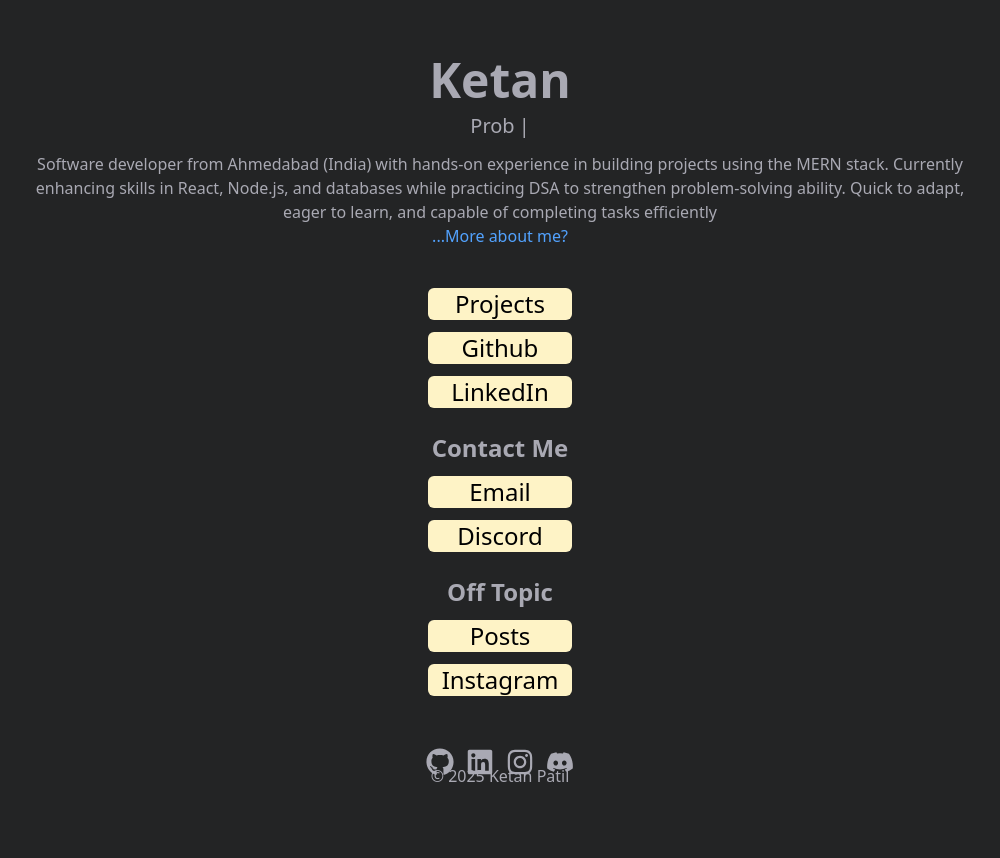
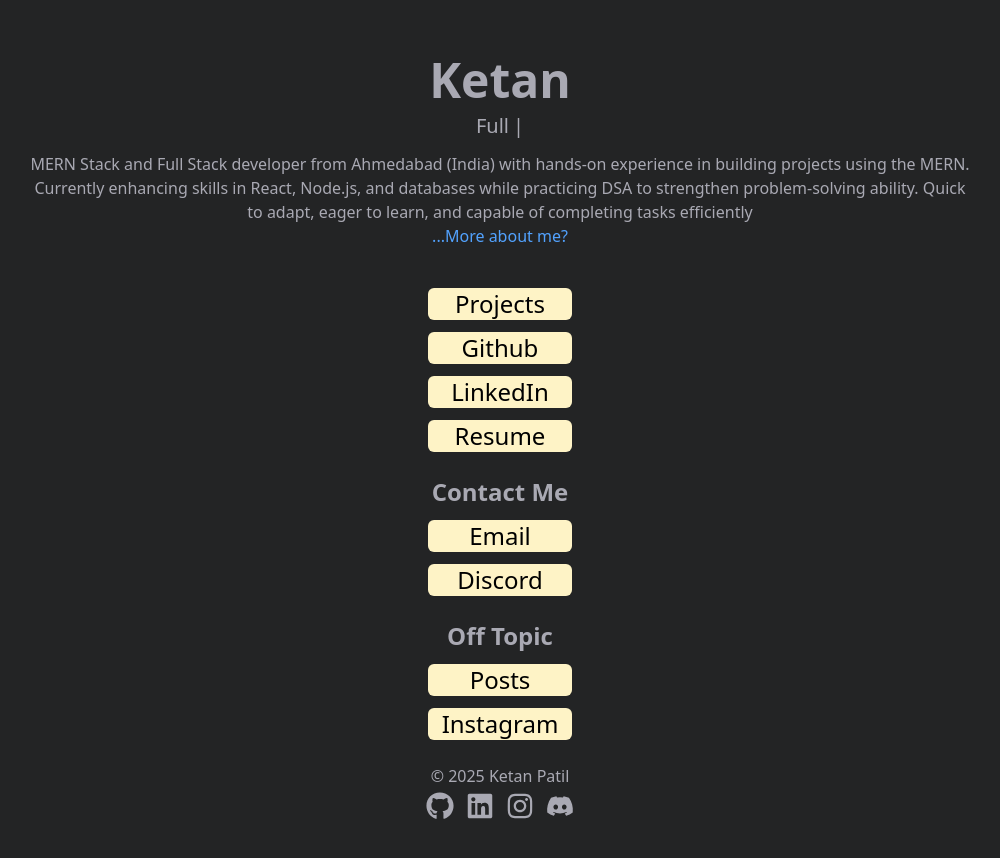
Before and after one commit to ketanpatil29/kPortfolio, a React (Vite) app: page / in a window 1280 px wide. Shown: the top 858 px of the page, without its empty margins (140-1140 px from the left). Before the commit the page ends 824 px from the top, so only its background shows below. Built offline with nearby package versions, Linux system fonts and the light colour scheme.

Commit message:
Update Portfolio.jsx

```diff
--- a/src/components/Portfolio.jsx
+++ b/src/components/Portfolio.jsx
@@ -3,7 +3,6 @@ import { Link } from "react-router-dom";
 import { motion } from "framer-motion";
 
 import { FaGithub, FaLinkedin, FaInstagram, FaDiscord } from "react-icons/fa";
-
 
 const Typewriter = ({ words, speed = 150, eraseSpeed = 100, delay = 1000 }) => {
   const [text, setText] = useState("");
@@ -67,7 +66,7 @@ const Portfolio = () => {
         </motion.h1>
 
         <h3 className="text-xl mt-2">
-          <Typewriter words={["MERN Stack Dev.", "Problem Solver."]} />
+          <Typewriter words={["MERN Stack Dev.", "Full Stack Dev.", "Problem Solver."]} />
           <span className="ml-1 animate-blink">|</span>
         </h3>
 
@@ -76,7 +75,7 @@ const Portfolio = () => {
           animate={{ opacity: 1 }}
           transition={{ duration: 2 }}
           className="max-w-[650px] md:max-w-[720px] lg:max-w-[950px] text-center mt-3">
-          Software developer from Ahmedabad (India) with hands-on experience in building projects using the MERN stack.
+          MERN Stack and Full Stack developer from Ahmedabad (India) with hands-on experience in building projects using the MERN.
           Currently enhancing skills in React, Node.js, and databases while practicing DSA to strengthen problem-solving ability.
           Quick to adapt, eager to learn, and capable of completing tasks efficiently
           <br></br>
@@ -98,6 +97,10 @@ const Portfolio = () => {
 
           <Link to="https://www.linkedin.com/in/ketan-patil-788417389/" target="_blank" rel="noopener noreferrer">
             <button className="bg-amber-100 text-black text-2xl rounded-md w-36 mb-3 cursor-pointer transition-all duration-200 hover:scale-105">LinkedIn</button>
+          </Link>
+
+          <Link to="">
+            <button className="bg-amber-100 text-black text-2xl rounded-md w-36 mb-3 cursor-pointer transition-all duration-200 hover:scale-105">Resume</button>
           </Link>
 
           <h3 className="font-bold text-2xl mt-3 mb-3">Contact Me</h3>
```
